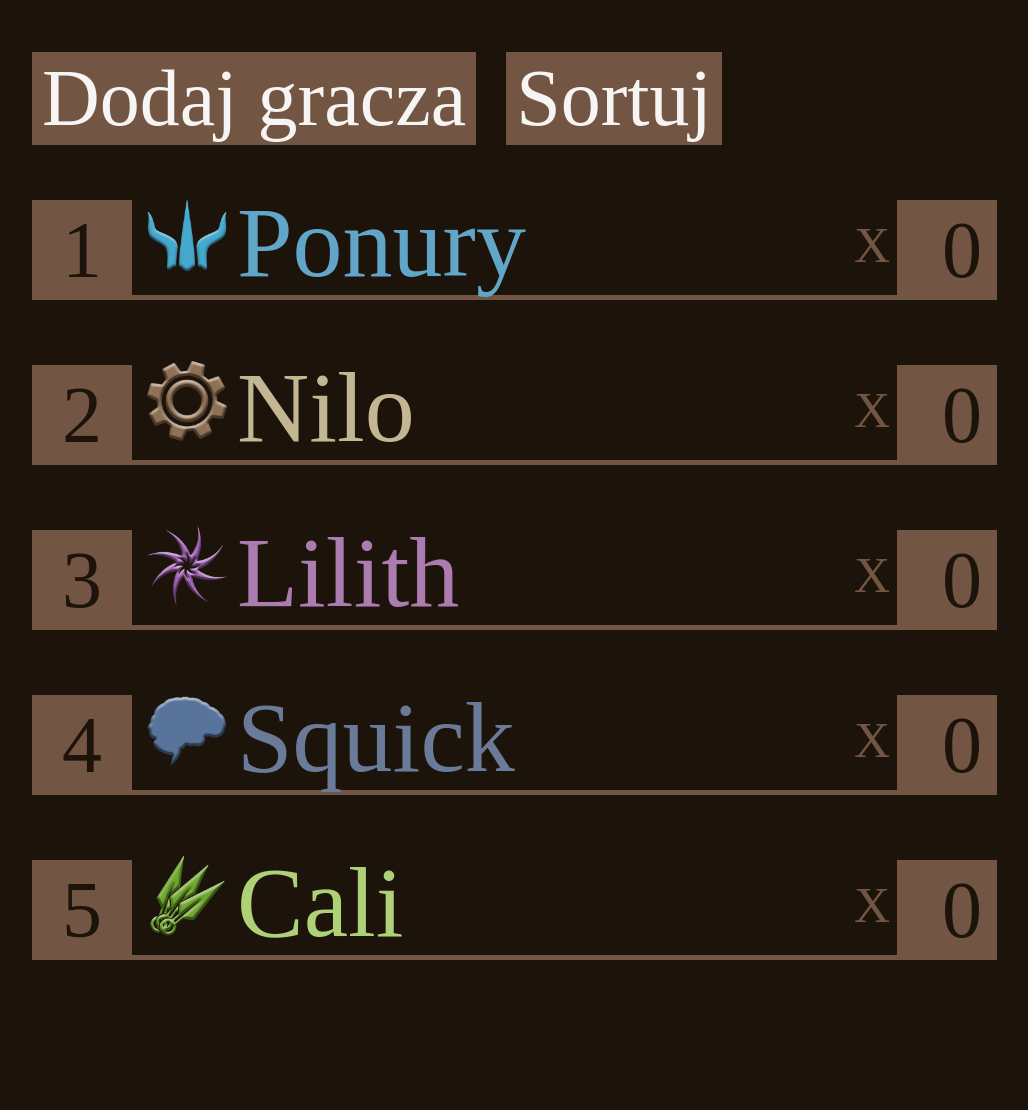
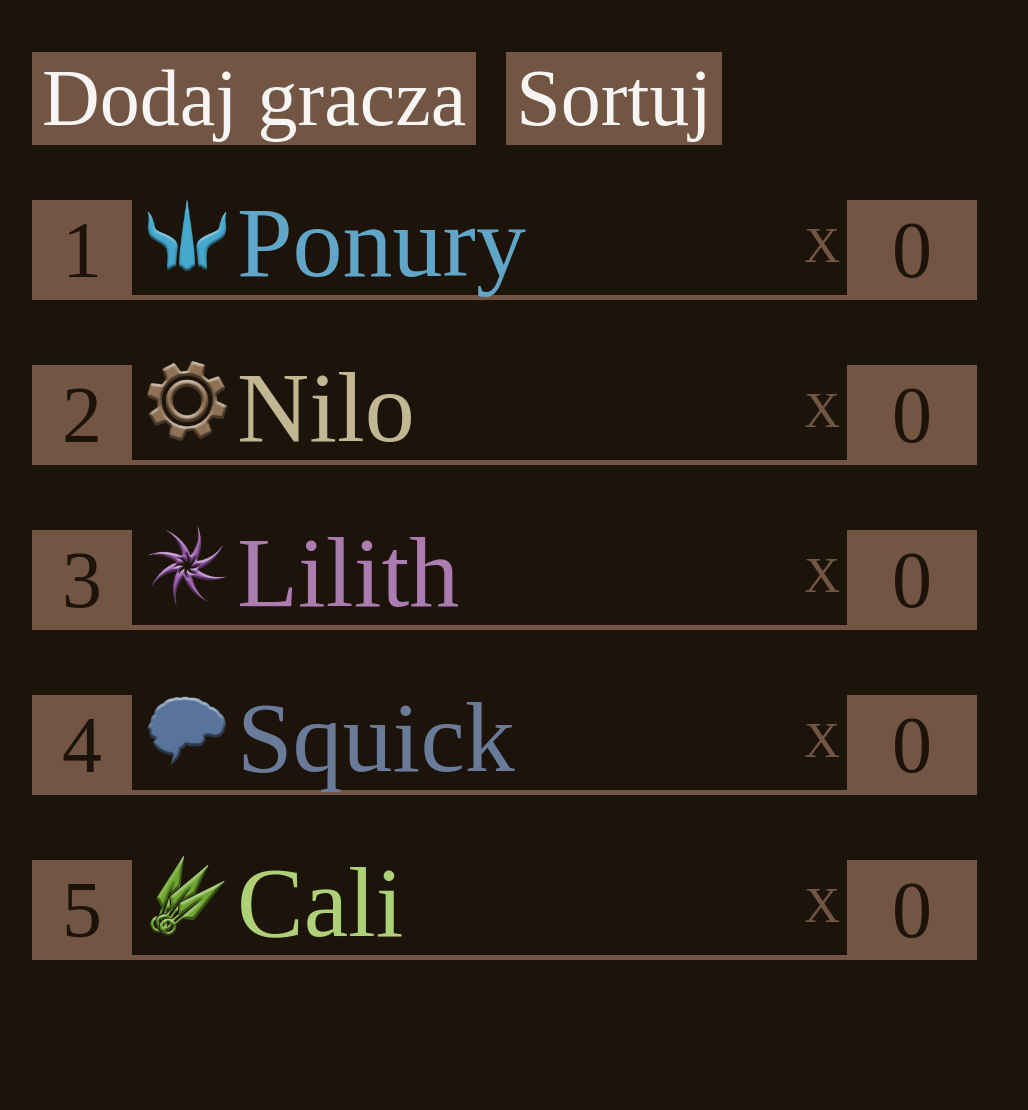
Before and after one commit to potwr/potwr.github.io, a PHP site: page / in a window 1280 px wide. Shown: the part 234-1344 px from the top of the page, without its empty margins (108-1136 px from the left). Run offline with PHP 8.4, Linux system fonts and the light colour scheme; some web fonts are replaced.

Commit message:
Add files via upload

```diff
--- a/styles.css
+++ b/styles.css
@@ -165,7 +165,7 @@ input#playermonster {
 
 .player-line-name {
     padding-left: 15px;
-    width: 700px;
+    width: 650px;
     height: 110px;
     font-family: 'Pirata One';
     font-size: 100px;
@@ -190,7 +190,7 @@ button.delete-player {
 
 .player-line-initiative {
     margin-top: 15px;
-    width: 100px;
+    width: 130px;
     height: 100px;
     font-family: 'Pirata One';
     font-size: 80px;
```
